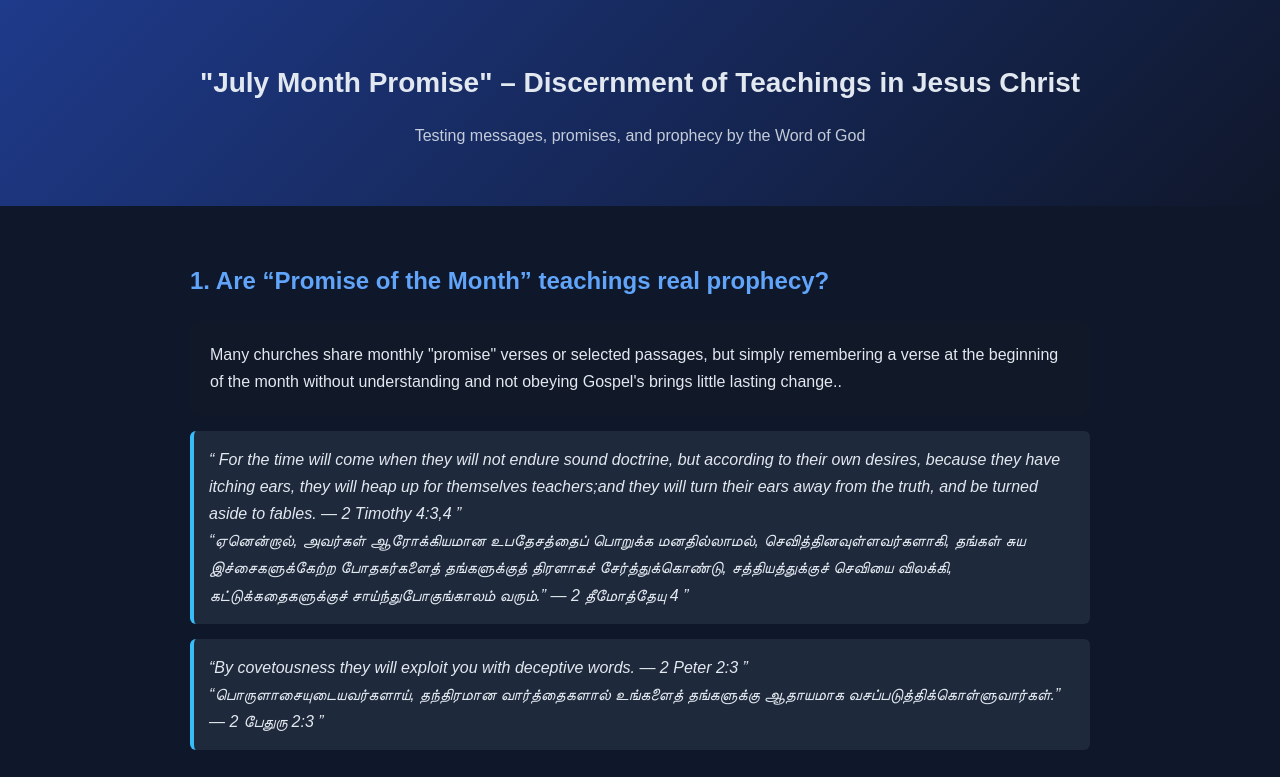
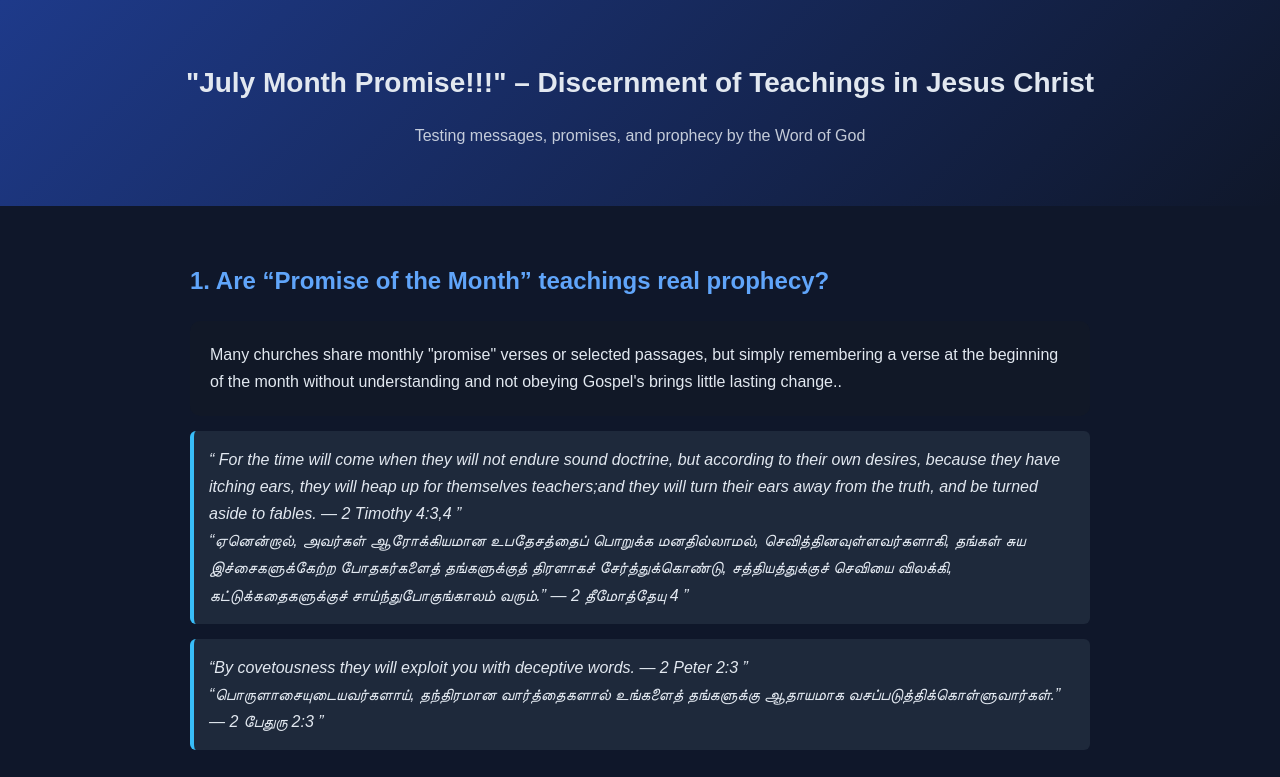
Before and after one commit to GospelFeed/Abundant_life-, a plain HTML site: page index.html in a window 1280 px wide. Shown: the top 777 px of the page. Drawn offline with Linux system fonts and the light colour scheme.

Commit message:
Update index.html

```diff
--- a/index.html
+++ b/index.html
@@ -77,7 +77,7 @@
 <body>
 
 <header>
-    <h1>"July Month Promise" – Discernment of Teachings in Jesus Christ</h1>
+    <h1>"July Month Promise!!!" – Discernment of Teachings in Jesus Christ</h1>
     <p>Testing messages, promises, and prophecy by the Word of God</p>
 </header>
 
```
